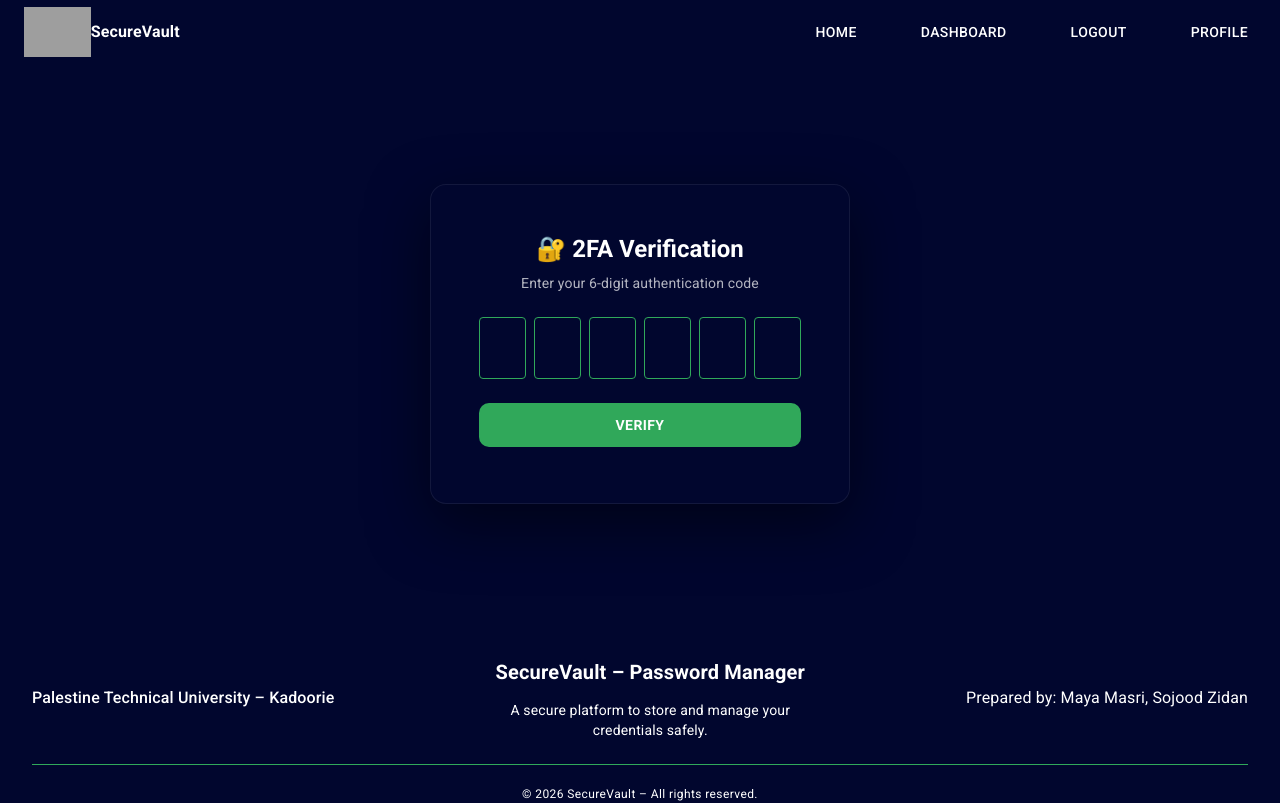
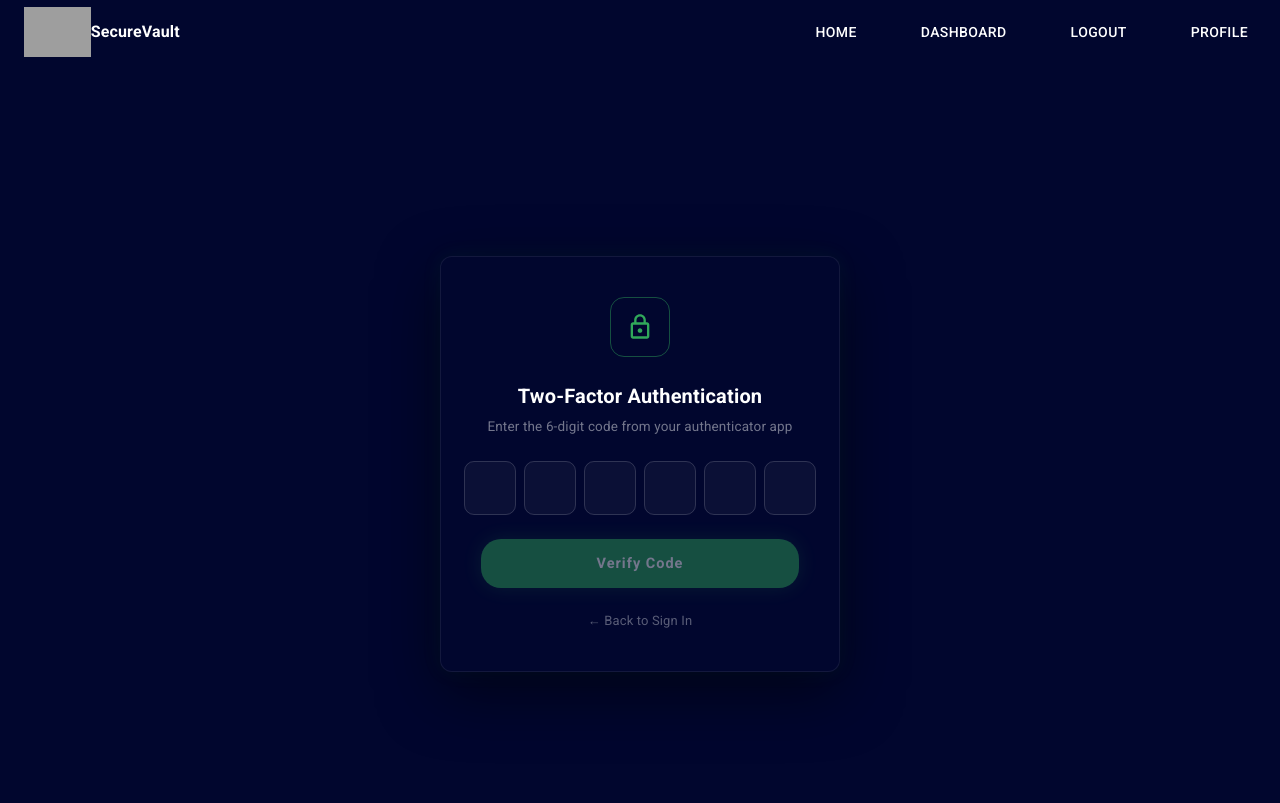
Before and after one commit to mayoshmase-dot/SecureVault, a React (Vite) app: page /verify2FA in a window 1280 px wide. Shown: the top 803 px of the page. Built offline with nearby package versions, Linux system fonts and the light colour scheme; sample sign-in values are in the browser's storage; grey boxes are pictures that could not be loaded; some icons are missing; a web font is replaced by a local one.

Commit message:
Edit token

```diff
--- a/src/ProtectedRouter.jsx
+++ b/src/ProtectedRouter.jsx
@@ -1,12 +1,16 @@
-import useAuthStore from './store/useAuthStore'
-import { Navigate } from 'react-router-dom';
+import { Navigate } from "react-router-dom";
+import useAuthStore from "./store/useAuthStore";
 
-export default function ProtectedRouter({children}) {
-    const token = useAuthStore((state)=>state.token)
+export default function ProtectedRouter({ children }) {
+    const token = useAuthStore((state) => state.token);
 
-    if(!token){
-return <Navigate to='/login'/>
+    // لو فيه بس tempToken (يعني في منتصف الـ 2FA) ما نخليه يدخل
+    const tempToken = localStorage.getItem("tempToken");
+
+    if (!token) {
+        // لو عنده tempToken يرسله لـ verify2FA، غيره للـ login
+        return <Navigate to={tempToken ? "/verify2FA" : "/login"} replace />;
     }
 
-  return children;
+    return children;
 }
--- a/src/api/AuthAxiosInstance.js
+++ b/src/api/AuthAxiosInstance.js
@@ -1,11 +1,19 @@
 import axios from 'axios'
 
-const token = localStorage.getItem("token")
 const AuthAxiosInstance = axios.create({
     baseURL: "https://backend-project-nwve.onrender.com/api",
     headers: {
         "Accept-Language": "en",
-        Authorization: `Bearer ${token}`
     }
 })
-export default AuthAxiosInstance;
+
+// interceptor بياخذ التوكن دايماً من localStorage وقت الطلب مش وقت الـ import
+AuthAxiosInstance.interceptors.request.use((config) => {
+    const token = localStorage.getItem("token")
+    if (token) {
+        config.headers.Authorization = `Bearer ${token}`
+    }
+    return config
+})
+
+export default AuthAxiosInstance
--- a/src/pages/2FA/Verify2FA.jsx
+++ b/src/pages/2FA/Verify2FA.jsx
@@ -1,14 +1,23 @@
-import { Box, Button, Card, CardContent, Typography, CircularProgress, TextField } from "@mui/material";
-import useVerify2FA from "../../hooks/useVerify2FA";
-import { useState } from "react";
+import { Box, Button, CircularProgress, TextField, Typography } from '@mui/material';
+import { LockOutlined } from '@mui/icons-material';
+import { useState, useEffect } from 'react';
+import { useNavigate } from 'react-router-dom';
+import useVerify2FA from '../../hooks/useVerify2FA';
 
 export default function Verify2FA() {
-
+    const navigate = useNavigate();
     const { mutate, isPending } = useVerify2FA();
     const [code, setCode] = useState(["", "", "", "", "", ""]);
 
+    // لو ما فيه tempToken يرجعه للـ login فوراً
+    useEffect(() => {
+        const tempToken = localStorage.getItem("tempToken");
+        if (!tempToken) {
+            navigate("/login");
+        }
+    }, [navigate]);
+
     const handleChange = (value, index) => {
-
         if (!/^[a-zA-Z0-9]*$/.test(value)) return;
 
         const newCode = [...code];
@@ -21,57 +30,97 @@ export default function Verify2FA() {
     };
 
     const handleKeyDown = (e, index) => {
-
-        // backspace يرجع للخلف
         if (e.key === "Backspace" && !code[index] && index > 0) {
             document.getElementById(`otp-${index - 1}`)?.focus();
         }
     };
 
+    const handlePaste = (e) => {
+        e.preventDefault();
+        const pasted = e.clipboardData.getData("text").slice(0, 6).split("");
+        const newCode = [...code];
+        pasted.forEach((char, i) => {
+            if (/^[a-zA-Z0-9]$/.test(char)) newCode[i] = char;
+        });
+        setCode(newCode);
+        // نفوكس على آخر خانة مليانة أو الأخيرة
+        const lastFilled = Math.min(pasted.length, 5);
+        document.getElementById(`otp-${lastFilled}`)?.focus();
+    };
+
     const handleSubmit = (e) => {
         e.preventDefault();
-
         const finalCode = code.join("");
-
         if (finalCode.length !== 6) return;
-
         mutate(finalCode);
     };
 
+    const otpFieldSx = {
+        width: 52,
+        '& .MuiOutlinedInput-root': {
+            color: 'white',
+            backgroundColor: 'rgba(255,255,255,0.04)',
+            borderRadius: '10px',
+            '& fieldset': { borderColor: 'rgba(255,255,255,0.15)' },
+            '&:hover fieldset': { borderColor: 'rgba(255,255,255,0.35)' },
+            '&.Mui-focused fieldset': { borderColor: 'rgb(48,168,90)' },
+        },
+        '& input': {
+            textAlign: 'center',
+            fontSize: 22,
+            fontWeight: 600,
+            py: 1.4,
+            px: 0,
+            color: 'white',
+            caretColor: 'rgb(53,241,119)',
+        },
+    };
+
+    const isComplete = code.every((c) => c !== "");
+
     return (
+        <Box sx={{ backgroundColor: 'primary.main', minHeight: '100vh', display: 'flex', justifyContent: 'center', alignItems: 'center', px: 2 }}>
+            <Box
+                component="form"
+                onSubmit={handleSubmit}
+                sx={{
+                    width: '100%',
+                    maxWidth: 400,
+                    backgroundColor: 'primary.main',
+                    borderRadius: 3,
+                    border: '1px solid rgba(255,255,255,0.07)',
+                    boxShadow: '0 20px 60px rgba(0,0,0,0.5), 0 0 20px rgba(34,197,94,0.08)',
+                    p: { xs: 3, sm: 5 },
+                    display: 'flex',
+                    flexDirection: 'column',
+                    alignItems: 'center',
+                    gap: 3,
+                    userSelect: 'none',
+                }}
+            >
+                {/* Icon */}
                 <Box sx={{
-            backgroundColor: 'primary.main',
-            minHeight: "70vh",
-            display: "flex",
-            justifyContent: "center",
-            alignItems: "center",
-            px: 2
+                    width: 60, height: 60,
+                    borderRadius: '14px',
+                    border: '1.5px solid rgba(48,168,90,0.45)',
+                    display: 'flex', alignItems: 'center', justifyContent: 'center',
+                    color: 'secondary.main',
                 }}>
+                    <LockOutlined sx={{ fontSize: 28 }} />
+                </Box>
 
-            <Card sx={{
-                width: 420,
-                p: 4,
-                borderRadius: 4,
-                backgroundColor: "primary.main",
-                color: "white",
-                border: '1px solid rgba(255,255,255,0.07)',
-                boxShadow: '0 20px 60px rgba(0,0,0,0.5)',
-            }}>
+                {/* Text */}
+                <Box textAlign="center">
+                    <Typography sx={{ color: 'white', fontWeight: 700, fontSize: 20, mb: 0.75 }}>
+                        Two-Factor Authentication
+                    </Typography>
+                    <Typography variant="body2" sx={{ color: 'rgba(255,255,255,0.45)', fontSize: 13.5 }}>
+                        Enter the 6-digit code from your authenticator app
+                    </Typography>
+                </Box>
 
-                <CardContent>
-
-                    <Typography variant="h5" fontWeight="bold" textAlign="center" mb={1}>
-                        🔐 2FA Verification
-                    </Typography>
-
-                    <Typography variant="body2" textAlign="center" sx={{ opacity: 0.7, mb: 3 }}>
-                        Enter your 6-digit authentication code
-                    </Typography>
-
-                    <Box component="form" onSubmit={handleSubmit}>
-
-                        <Box sx={{ display: "flex", gap: 1, justifyContent: "center", mb: 3 }}>
-
+                {/* OTP inputs */}
+                <Box sx={{ display: 'flex', gap: 1, justifyContent: 'center' }}>
                     {code.map((val, i) => (
                         <TextField
                             key={i}
@@ -79,49 +128,56 @@ export default function Verify2FA() {
                             value={val}
                             onChange={(e) => handleChange(e.target.value, i)}
                             onKeyDown={(e) => handleKeyDown(e, i)}
-                                    sx={{
-                                        width: 50,
-                                        "& .MuiOutlinedInput-root": {
-                                            "& fieldset": {
-                                                borderColor: "secondary.main",
-                                            },
-                                            "&:hover fieldset": {
-                                                borderColor: "secondary.main",
-                                            },
-                                            "&.Mui-focused fieldset": {
-                                                borderColor: "secondary.main",
-                                            },
-                                        },
-                                        input: {
-                                            textAlign: "center",
-                                            color: "white",
-                                            fontSize: 20,
-                                        },
-                                    }}
+                            onPaste={i === 0 ? handlePaste : undefined}
+                            inputProps={{ maxLength: 1, autoComplete: 'one-time-code' }}
+                            sx={otpFieldSx}
                         />
                     ))}
-
                 </Box>
 
-                        <Button color="white"
+                {/* Verify Button */}
+                <Button
+                    type="submit"
                     fullWidth
-                            type="submit"
-                            disabled={isPending}
+                    disabled={isPending || !isComplete}
                     sx={{
-                                borderRadius: 2.5,
-                                py: 1.2,
-                                fontWeight: "bold",
-                                backgroundColor: "secondary.main",
-                                "&:hover": { backgroundColor: "secondary.dark" }
+                        borderRadius: 5,
+                        p: 1.5,
+                        backgroundColor: 'secondary.main',
+                        color: 'white',
+                        fontWeight: 700,
+                        letterSpacing: 1,
+                        textTransform: 'none',
+                        fontSize: 14.5,
+                        boxShadow: '0 0 20px rgba(48,168,90,0.3)',
+                        '&:hover': {
+                            backgroundColor: 'secondary.dark',
+                            boxShadow: '0 0 30px rgba(53,241,119,0.4)',
+                        },
+                        '&.Mui-disabled': { opacity: 0.45, color: 'white' },
                     }}
                 >
-                            {isPending ? <CircularProgress /> : "Verify"}
+                    {isPending ? <CircularProgress size={24} sx={{ color: 'white' }} /> : 'Verify Code'}
                 </Button>
 
+                {/* Back to login */}
+                <Typography
+                    variant="body2"
+                    onClick={() => {
+                        localStorage.removeItem("tempToken");
+                        navigate("/login");
+                    }}
+                    sx={{
+                        color: 'rgba(255,255,255,0.35)',
+                        fontSize: 13,
+                        cursor: 'pointer',
+                        '&:hover': { color: 'secondary.dark' },
+                        transition: 'color 0.2s',
+                    }}
+                >
+                    ← Back to Sign In
+                </Typography>
             </Box>
-
-                </CardContent>
-            </Card>
         </Box>
     );
 }
```
Also changed, not shown: src/hooks/useVerify2FA.jsx (+28 -4 lines), src/pages/auth/login/Login.jsx (+16 -15 lines). Lines whose indentation alone changed are shown as unchanged.
